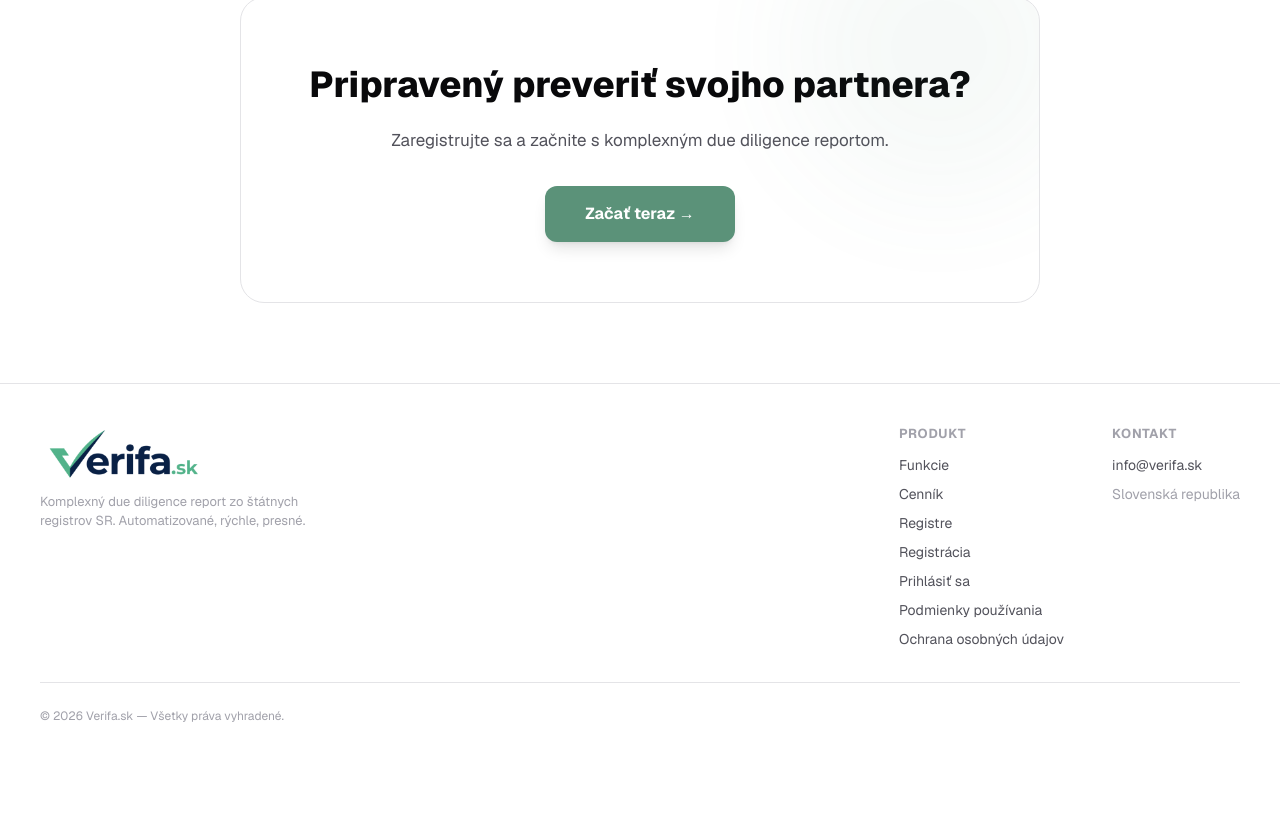
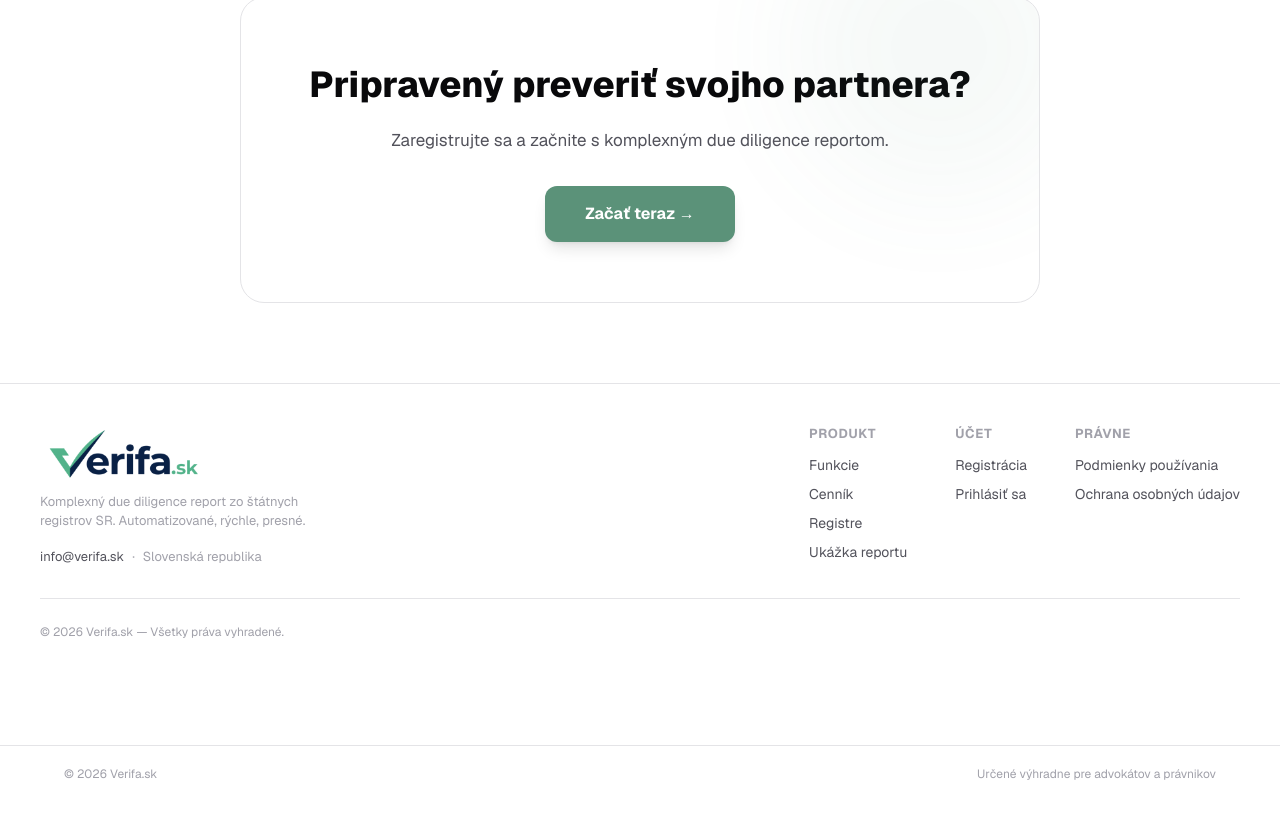
Before and after one commit to dusan02/scripta, a Next.js app in the folder frontend/: page / in a window 1280 px wide. Shown: the part 6248-7066 px from the top of the page. Built offline with nearby package versions, Linux system fonts and the light colour scheme.

Commit message:
fix: 25→20+ in pricing, restructure footer into 3 columns (Produkt/Účet/Právne) with contact in brand section

```diff
--- a/frontend/src/app/page.tsx
+++ b/frontend/src/app/page.tsx
@@ -50,7 +50,7 @@ export default function LandingPage() {
       price: "14 €",
       perCredit: "14,00 € / report",
       features: [
-        "Pokrytie 25 verejných a privátnych registrov",
+        "Pokrytie 20+ verejných a privátnych registrov",
         "Finančná a právna analýza s Verifa Score",
         "Profesionálny PDF report pripravený na zdieľanie",
         "Podpora: E-mail (SLA odozva do 24 hod.)",
@@ -638,11 +638,16 @@ export default function LandingPage() {
       {/* FOOTER */}
       <footer style={{ borderTop: "1px solid var(--border)", padding: "40px 24px" }} className="section-pad">
         <div style={{ maxWidth: 1200, margin: "0 auto", display: "flex", flexWrap: "wrap", justifyContent: "space-between", gap: 32 }} className="footer-cols">
-          <div>
+          <div style={{ flex: "1 1 300px" }}>
             <div style={{ marginBottom: 12 }}>
               <Logo size="md" />
             </div>
-            <p style={{ fontSize: 13, color: "var(--text-muted)", maxWidth: 300 }}>Komplexný due diligence report zo štátnych registrov SR. Automatizované, rýchle, presné.</p>
+            <p style={{ fontSize: 13, color: "var(--text-muted)", maxWidth: 300, marginBottom: 16 }}>Komplexný due diligence report zo štátnych registrov SR. Automatizované, rýchle, presné.</p>
+            <div style={{ display: "flex", gap: 8, alignItems: "center" }}>
+              <a href="mailto:info@verifa.sk" style={{ fontSize: 13, color: "var(--text-secondary)", textDecoration: "none" }}>info@verifa.sk</a>
+              <span style={{ color: "var(--text-muted)", fontSize: 13 }}>·</span>
+              <span style={{ fontSize: 13, color: "var(--text-muted)" }}>Slovenská republika</span>
+            </div>
           </div>
 
           <div style={{ display: "flex", gap: 48, flexWrap: "wrap" }} className="footer-links">
@@ -652,17 +657,21 @@ export default function LandingPage() {
                 <a href="#funkcie" style={{ fontSize: 14, color: "var(--text-secondary)", textDecoration: "none" }}>{t("home.navFeatures")}</a>
                 <a href="#cennik" style={{ fontSize: 14, color: "var(--text-secondary)", textDecoration: "none" }}>{t("home.navPricing")}</a>
                 <a href="#registre" style={{ fontSize: 14, color: "var(--text-secondary)", textDecoration: "none" }}>Registre</a>
-                <Link href="/register" style={{ fontSize: 14, color: "var(--text-secondary)", textDecoration: "none" }}>Registrácia</Link>
-                <Link href="/login" style={{ fontSize: 14, color: "var(--text-secondary)", textDecoration: "none" }}>Prihlásiť sa</Link>
-                <a href="/terms" style={{ fontSize: 14, color: "var(--text-secondary)", textDecoration: "none" }}>{t("home.terms")}</a>
-                <a href="/privacy" style={{ fontSize: 14, color: "var(--text-secondary)", textDecoration: "none" }}>Ochrana osobných údajov</a>
+                <Link href="/documents" style={{ fontSize: 14, color: "var(--text-secondary)", textDecoration: "none" }}>{t("nav.dokumenty")}</Link>
               </div>
             </div>
             <div>
-              <h4 style={{ fontSize: 13, fontWeight: 700, marginBottom: 12, textTransform: "uppercase", letterSpacing: "0.05em", color: "var(--text-muted)" }}>{t("home.contact")}</h4>
+              <h4 style={{ fontSize: 13, fontWeight: 700, marginBottom: 12, textTransform: "uppercase", letterSpacing: "0.05em", color: "var(--text-muted)" }}>Účet</h4>
               <div style={{ display: "flex", flexDirection: "column", gap: 8 }}>
-                <a href="mailto:info@verifa.sk" style={{ fontSize: 14, color: "var(--text-secondary)", textDecoration: "none" }}>info@verifa.sk</a>
-                <span style={{ fontSize: 14, color: "var(--text-muted)" }}>Slovenská republika</span>
+                <Link href="/register" style={{ fontSize: 14, color: "var(--text-secondary)", textDecoration: "none" }}>Registrácia</Link>
+                <Link href="/login" style={{ fontSize: 14, color: "var(--text-secondary)", textDecoration: "none" }}>Prihlásiť sa</Link>
+              </div>
+            </div>
+            <div>
+              <h4 style={{ fontSize: 13, fontWeight: 700, marginBottom: 12, textTransform: "uppercase", letterSpacing: "0.05em", color: "var(--text-muted)" }}>Právne</h4>
+              <div style={{ display: "flex", flexDirection: "column", gap: 8 }}>
+                <a href="/terms" style={{ fontSize: 14, color: "var(--text-secondary)", textDecoration: "none" }}>{t("home.terms")}</a>
+                <a href="/privacy" style={{ fontSize: 14, color: "var(--text-secondary)", textDecoration: "none" }}>Ochrana osobných údajov</a>
               </div>
             </div>
           </div>
```
